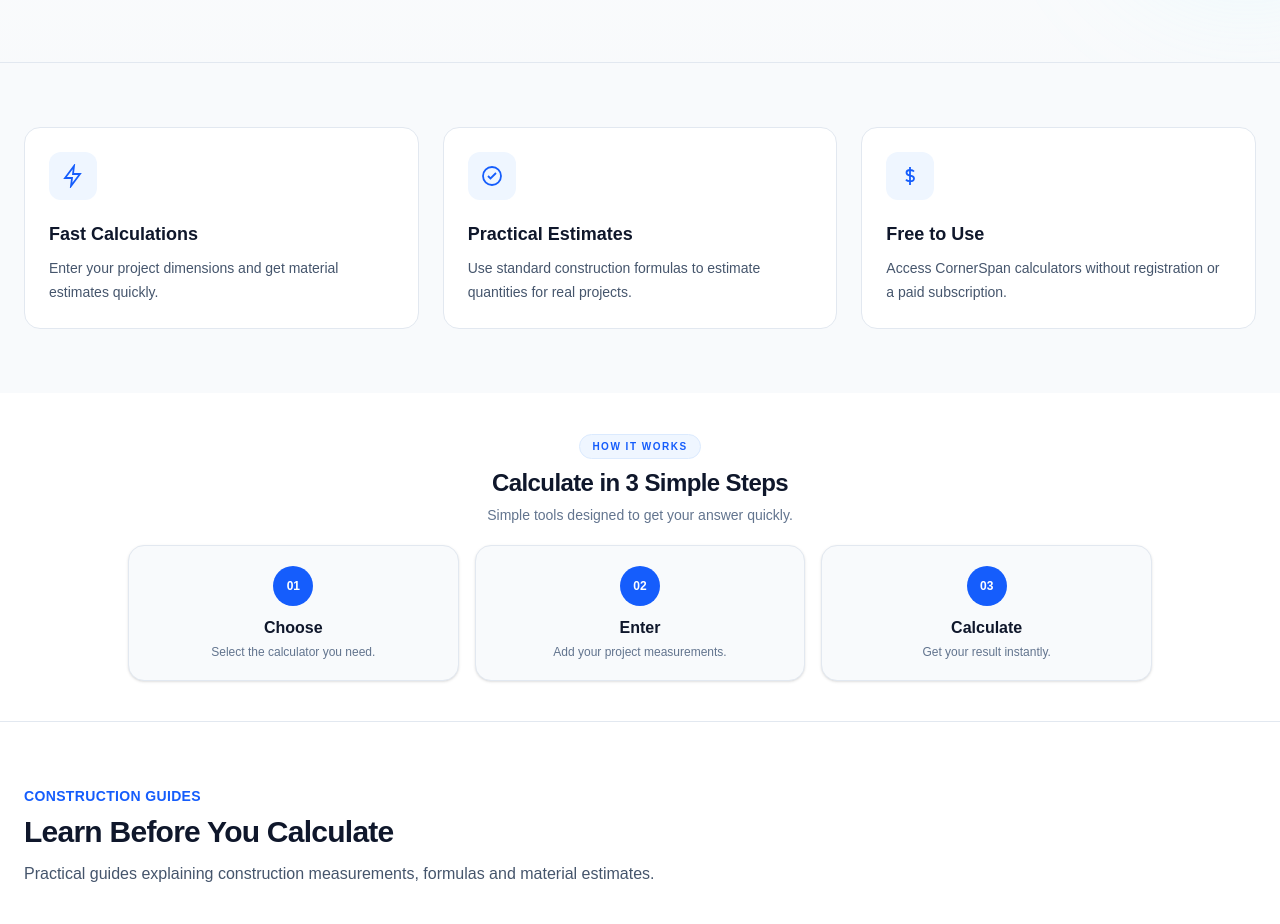
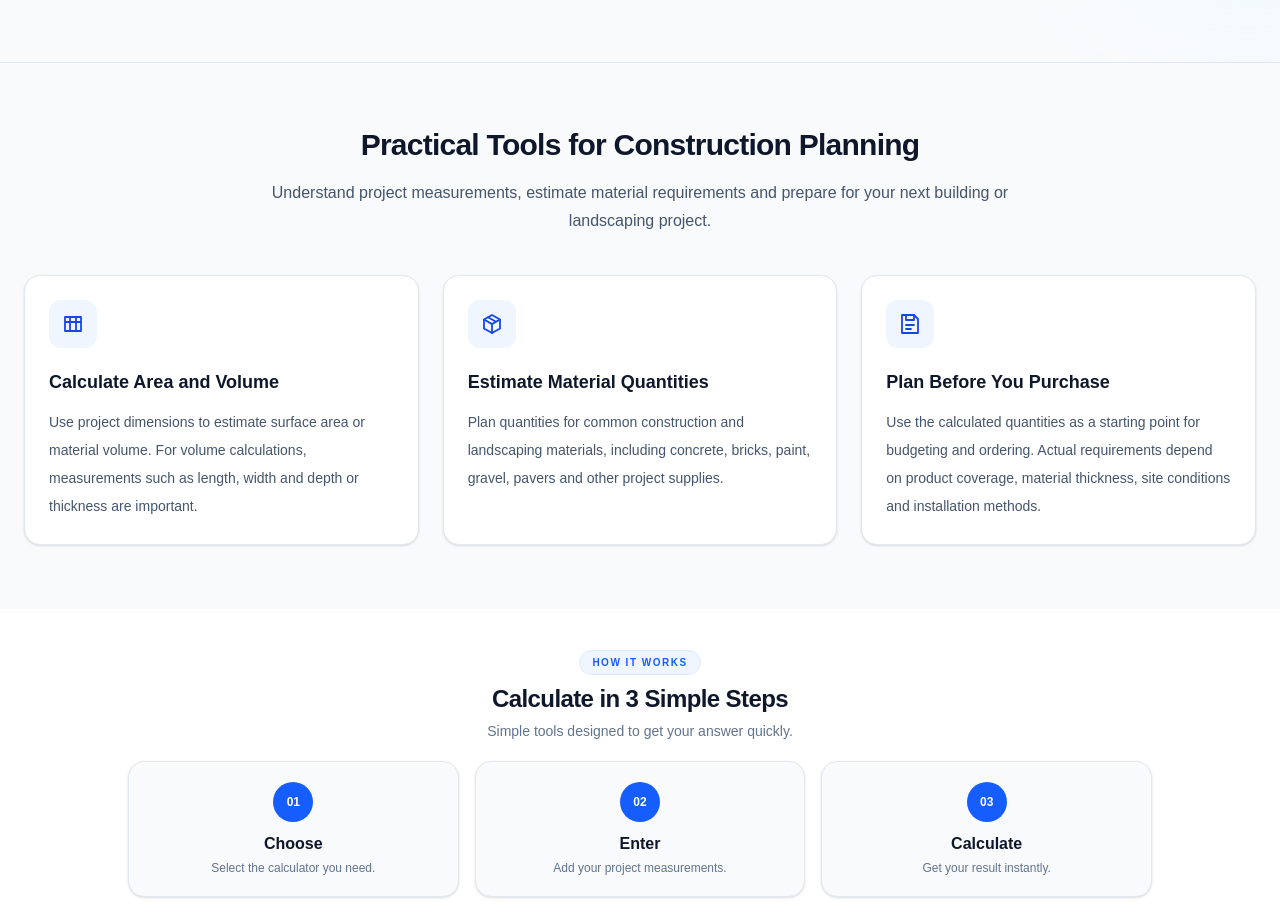
Before and after one commit to km7max-cmd/cornerspan, a Next.js app: page / in a window 1280 px wide. Shown: the part 1320-2244 px from the top of the page. Built offline with nearby package versions, Linux system fonts and the light colour scheme.

Commit message:
Update feature titles and descriptions for clarity

```diff
--- a/components/Features.tsx
+++ b/components/Features.tsx
@@ -1,53 +1,75 @@
+
 const features = [
   {
-    title: "Fast Calculations",
+    title: "Calculate Area and Volume",
     description:
-      "Enter your project dimensions and get material estimates quickly.",
+      "Use project dimensions to estimate surface area or material volume. For volume calculations, measurements such as length, width and depth or thickness are important.",
     icon: (
       <svg
+        aria-hidden="true"
         viewBox="0 0 24 24"
         fill="none"
         stroke="currentColor"
         strokeWidth="1.8"
         className="h-6 w-6"
-        aria-hidden="true"
       >
-        <path d="M13 2 4 14h7l-1 8 9-12h-7z" />
+        <path
+          strokeLinecap="round"
+          strokeLinejoin="round"
+          d="M4 5h16v14H4zM4 10h16M9 5v5m6-5v5M9 10v9m6-9v9"
+        />
       </svg>
     ),
   },
   {
-    title: "Practical Estimates",
+    title: "Estimate Material Quantities",
     description:
-      "Use standard construction formulas to estimate quantities for real projects.",
+      "Plan quantities for common construction and landscaping materials, including concrete, bricks, paint, gravel, pavers and other project supplies.",
     icon: (
       <svg
+        aria-hidden="true"
         viewBox="0 0 24 24"
         fill="none"
         stroke="currentColor"
         strokeWidth="1.8"
         className="h-6 w-6"
-        aria-hidden="true"
       >
-        <circle cx="12" cy="12" r="9" />
-        <path d="m8 12 2.5 2.5L16 9" />
+        <path
+          strokeLinecap="round"
+          strokeLinejoin="round"
+          d="M4 7.5 12 3l8 4.5v9L12 21l-8-4.5v-9Z"
+        />
+        <path
+          strokeLinecap="round"
+          strokeLinejoin="round"
+          d="m4.5 7.8 7.5 4.3 7.5-4.3M12 12v9M8 5.3l8 4.5"
+        />
       </svg>
     ),
   },
   {
-    title: "Free to Use",
+    title: "Plan Before You Purchase",
     description:
-      "Access CornerSpan calculators without registration or a paid subscription.",
+      "Use the calculated quantities as a starting point for budgeting and ordering. Actual requirements depend on product coverage, material thickness, site conditions and installation methods.",
     icon: (
       <svg
+        aria-hidden="true"
         viewBox="0 0 24 24"
         fill="none"
         stroke="currentColor"
         strokeWidth="1.8"
         className="h-6 w-6"
-        aria-hidden="true"
       >
-        <path d="M12 3v18M16 7.5c-.8-1-2.1-1.5-4-1.5-2.2 0-3.5 1.1-3.5 2.8 0 4.2 7.5 1.7 7.5 5.6 0 1.7-1.4 2.8-4 2.8-1.8 0-3.2-.5-4-1.6" />
+        <path
+          strokeLinecap="round"
+          strokeLinejoin="round"
+          d="M8 3h8l4 4v14H4V3h4Z"
+        />
+        <path
+          strokeLinecap="round"
+          strokeLinejoin="round"
+          d="M8 3v5h8V3M8 13h8M8 17h5"
+        />
       </svg>
     ),
   },
@@ -57,24 +79,35 @@ export default function Features() {
   return (
     <section className="border-t border-slate-200 bg-slate-50 py-16">
       <div className="mx-auto max-w-7xl px-6">
-        <div className="grid gap-6 md:grid-cols-3">
+        <div className="mx-auto max-w-3xl text-center">
+          <h2 className="text-2xl font-bold tracking-tight text-slate-900 sm:text-3xl">
+            Practical Tools for Construction Planning
+          </h2>
+
+          <p className="mt-4 text-base leading-7 text-slate-600">
+            Understand project measurements, estimate material requirements
+            and prepare for your next building or landscaping project.
+          </p>
+        </div>
+
+        <div className="mt-10 grid gap-6 md:grid-cols-3">
           {features.map((feature) => (
-            <div
+            <article
               key={feature.title}
-              className="rounded-2xl border border-slate-200 bg-white p-6"
+              className="rounded-2xl border border-slate-200 bg-white p-6 shadow-sm transition hover:-translate-y-1 hover:shadow-md"
             >
-              <div className="mb-5 flex h-12 w-12 items-center justify-center rounded-xl bg-blue-50 text-blue-600">
+              <div className="inline-flex h-12 w-12 items-center justify-center rounded-xl bg-blue-50 text-blue-700">
                 {feature.icon}
               </div>
 
-              <h2 className="text-lg font-semibold text-slate-900">
+              <h3 className="mt-5 text-lg font-semibold text-slate-900">
                 {feature.title}
-              </h2>
+              </h3>
 
-              <p className="mt-2 text-sm leading-6 text-slate-600">
+              <p className="mt-3 text-sm leading-7 text-slate-600">
                 {feature.description}
               </p>
-            </div>
+            </article>
           ))}
         </div>
       </div>
```
